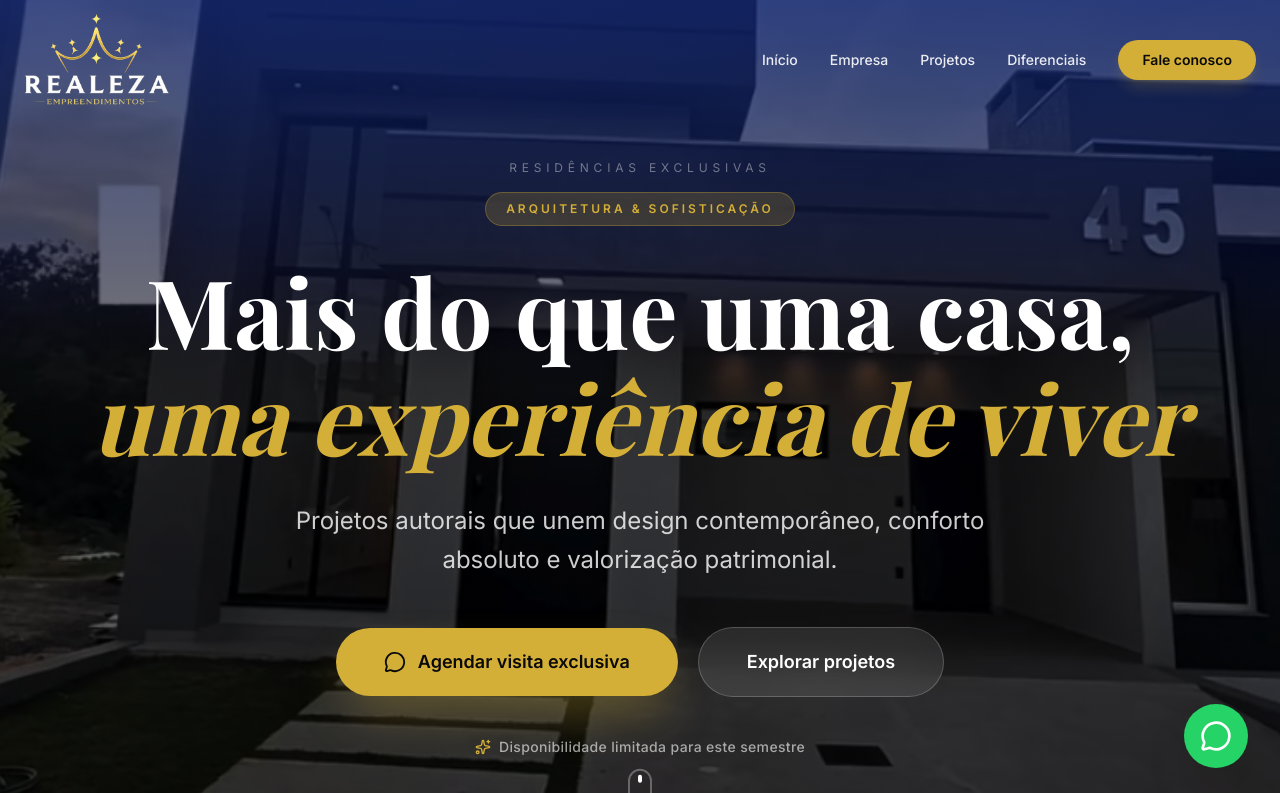
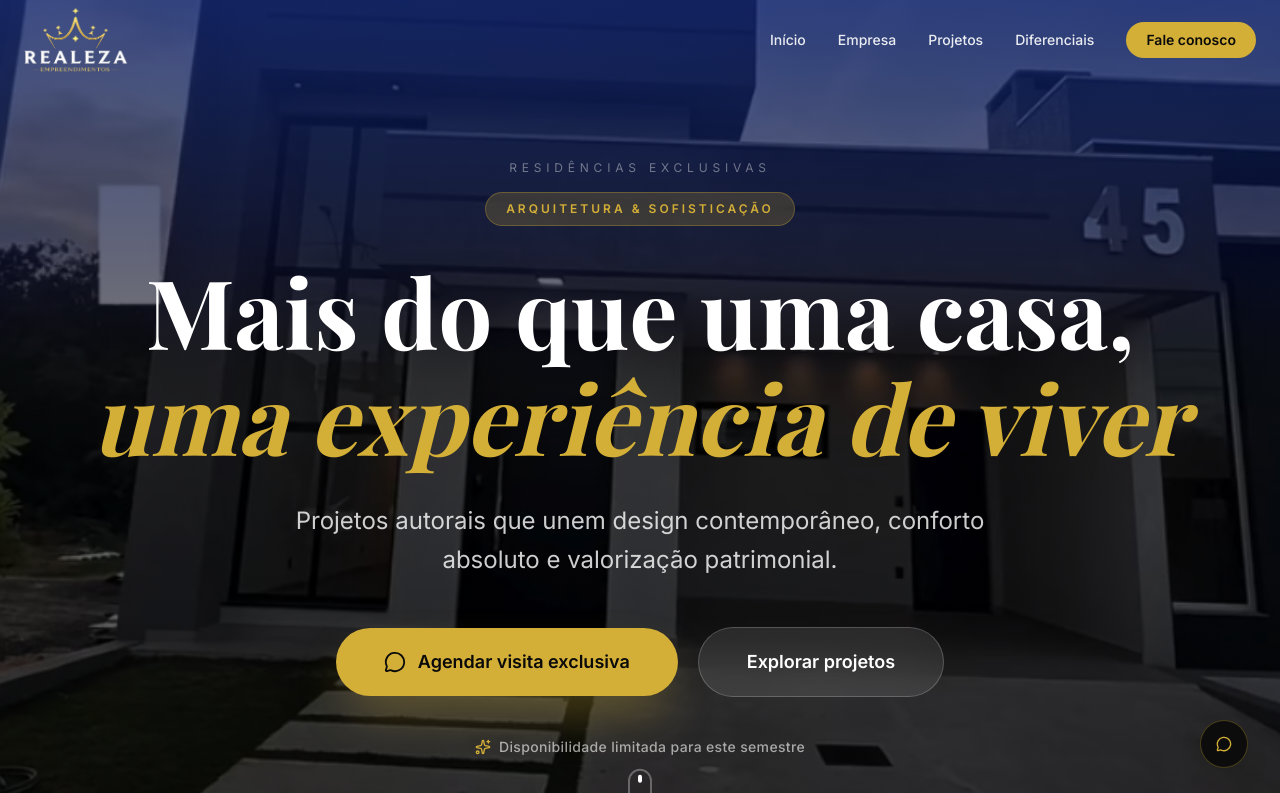
Before and after one commit to olucasbitt/realezaempreendimentos, a React (Vite) app: page / in a window 1280 px wide. Shown: the top 793 px of the page. Built offline with nearby package versions, Linux system fonts and the light colour scheme; a web font is replaced by a local one.

Commit message:
Melhorias no NavBar

```diff
--- a/src/components/NavBar.tsx
+++ b/src/components/NavBar.tsx
@@ -47,7 +47,7 @@ export default function Navbar({
     // Na home mantém âncoras
     if (isHome) return navLinks;
 
-    // Em páginas internas, não faz sentido âncora.
+    // Em páginas internas
     // Mantém só um "Voltar" e um atalho para WhatsApp.
     return [{ name: 'Voltar', href: '/' }] as NavLink[];
   }, [isHome, navLinks]);
@@ -62,13 +62,12 @@ export default function Navbar({
     <nav
       className={`fixed top-0 left-0 w-full z-50 transition-all duration-300
         ${
-          solid
-            ? 'bg-white/90 backdrop-blur-xl py-2 border-b border-black/5 shadow-sm'
-            : 'bg-transparent py-3'
-        }
+		solid
+		  ? 'bg-white/90 backdrop-blur-xl py-1.5 border-b border-black/5 shadow-sm'
+		  : 'bg-transparent py-1.5'        }
       `}
     >
-      <div className="max-w-7xl mx-auto px-6 flex justify-between items-center min-h-[64px] md:min-h-[80px]">
+    <div className="max-w-7xl mx-auto px-6 flex justify-between items-center min-h-[52px] md:min-h-[64px]">
         {/* ✅ Home usa âncora #home | Interno usa Link para "/" */}
         {isHome ? (
           <a href="#home" className="flex items-center" onClick={() => setIsMobileMenuOpen(false)}>
@@ -76,7 +75,7 @@ export default function Navbar({
               src={logoToUse}
               alt={logoAlt}
               className={`w-auto object-contain transition-all duration-300 ${
-                solid ? 'h-[60px] md:h-[72px]' : 'h-[72px] md:h-[96px]'
+                solid ? 'h-[44px] md:h-[54px]' : 'h-[54px] md:h-[68px]'
               }`}
             />
           </a>
@@ -109,8 +108,8 @@ export default function Navbar({
             href={whatsappLink}
             target="_blank"
             rel="noopener noreferrer"
-            className="bg-brand-gold text-brand-dark px-6 py-2.5 rounded-full text-sm font-semibold hover:bg-brand-gold/90 transition-all shadow-lg shadow-brand-gold/20"
-          >
+            className="bg-brand-gold text-brand-dark px-5 py-2 rounded-full text-sm font-semibold ..."
+			>
             Fale conosco
           </a>
         </div>
--- a/src/pages/InstitutionalPage.tsx
+++ b/src/pages/InstitutionalPage.tsx
@@ -45,23 +45,37 @@ type ProjectConfig = {
 const toProject = (p: unknown): ProjectConfig => (p ?? {}) as ProjectConfig;
 
 // --- Components ---
-const WhatsAppButton = () => (
+const WhatsAppButton = () => {
+  return (
     <motion.a
       href={WHATSAPP_LINK}
       target="_blank"
       rel="noopener noreferrer"
-    initial={{ scale: 0, opacity: 0 }}
-    animate={{ scale: 1, opacity: 1 }}
-    whileHover={{ scale: 1.1 }}
-    className="fixed bottom-8 right-8 z-50 bg-[#25D366] text-white p-4 rounded-full shadow-2xl flex items-center justify-center group"
-    aria-label="Falar no WhatsApp"
+      initial={{ opacity: 0 }}
+      animate={{ opacity: 1 }}
+      transition={{ delay: 1.2 }}
+      whileHover={{ y: -2 }}
+      whileTap={{ scale: 0.95 }}
+      className="fixed bottom-8 right-8 z-50"
+      aria-label="Atendimento via WhatsApp"
     >
-    <MessageCircle size={32} />
-    <span className="max-w-0 overflow-hidden group-hover:max-w-xs group-hover:ml-2 transition-all duration-300 whitespace-nowrap font-medium">
-      Falar conosco
-    </span>
+      <div
+        className="
+          w-12 h-12
+          rounded-full
+          bg-brand-dark/90 backdrop-blur-md
+          border border-brand-gold/30
+          flex items-center justify-center
+          shadow-[0_10px_30px_-15px_rgba(0,0,0,0.6)]
+          transition-all duration-300
+          hover:shadow-brand-gold/30
+        "
+      >
+        <MessageCircle size={16} className="text-brand-gold" />
+      </div>
     </motion.a>
   );
+};
 
 const SectionTitle = ({
   title,
```
Lines whose indentation alone changed are shown as unchanged.
